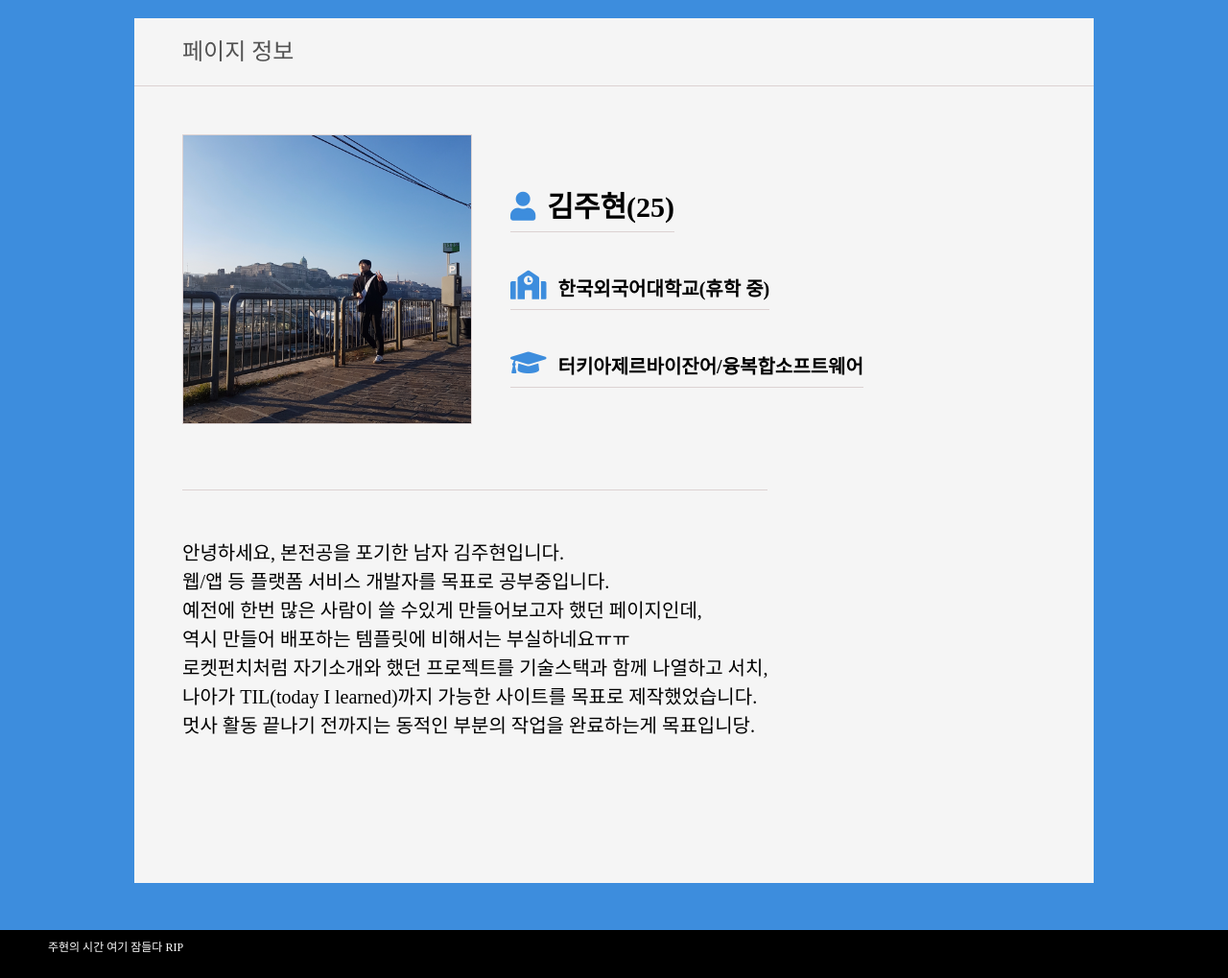
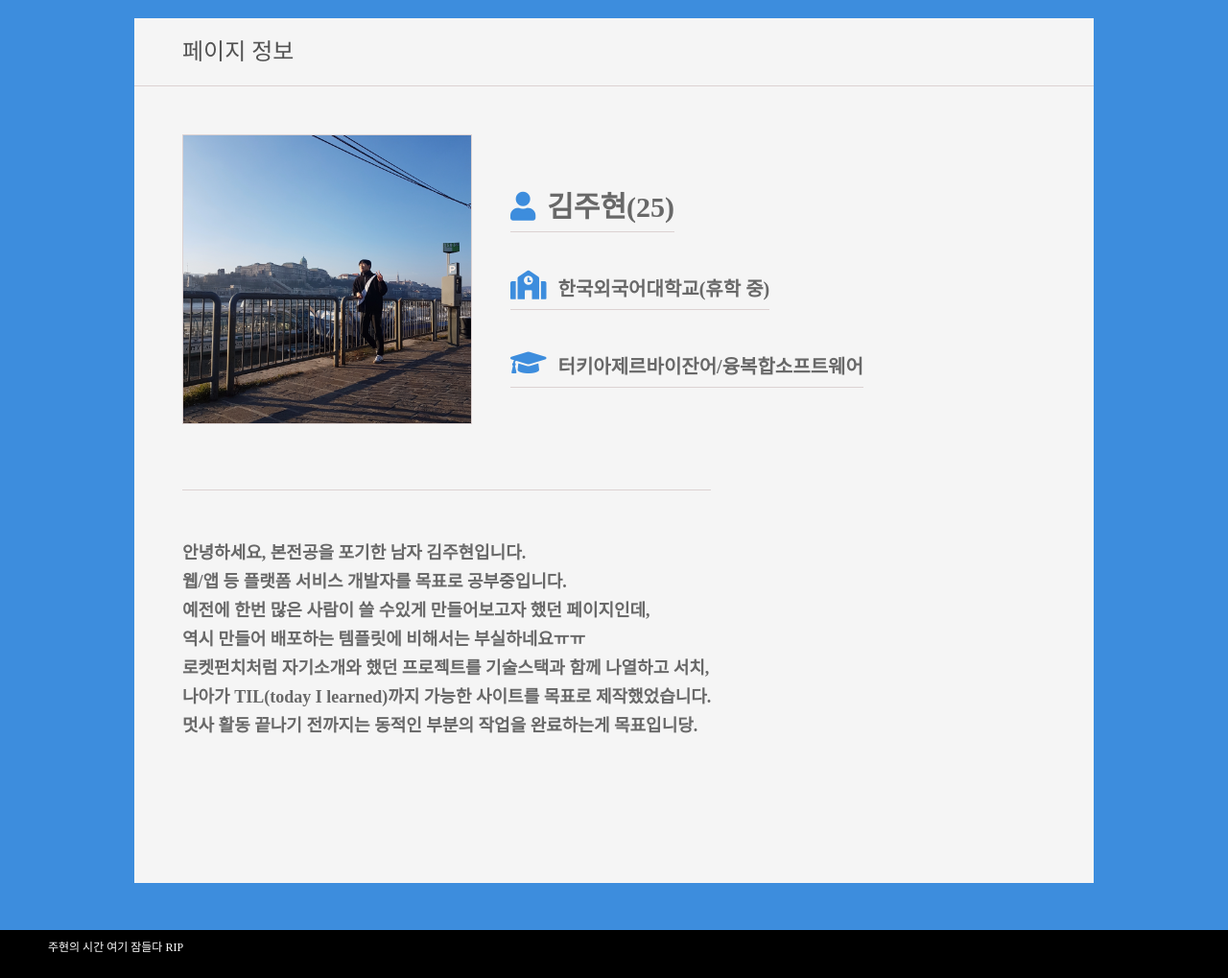
Before and after one commit to gomiseki/gomiseki.github.io, a Django app: page / in a window 1280 px wide. Shown: the part 521-1540 px from the top of the page at 96% size. Run offline with Django 3.2, Linux system fonts and the light colour scheme; some libraries are stand-ins or nearby versions.

Commit message:
css 수정

```diff
--- a/blog/static/css/style.css
+++ b/blog/static/css/style.css
@@ -142,6 +142,7 @@
   height: 300px;
 }
 .block >.personal >p{
+  color: #686868;
   display: inline-block;
   margin-top:40px;
   padding-bottom: 10px;
@@ -174,8 +175,9 @@
   padding-bottom: 200px;
 }
 .statement>p{
-  font-size: 20px;
-  font-weight: 500;
+  color: #686868;
+  font-size: 18px;
+  font-weight: 700;
 }
 .footer{
   grid-area:6 1 span2 span 7;
```
